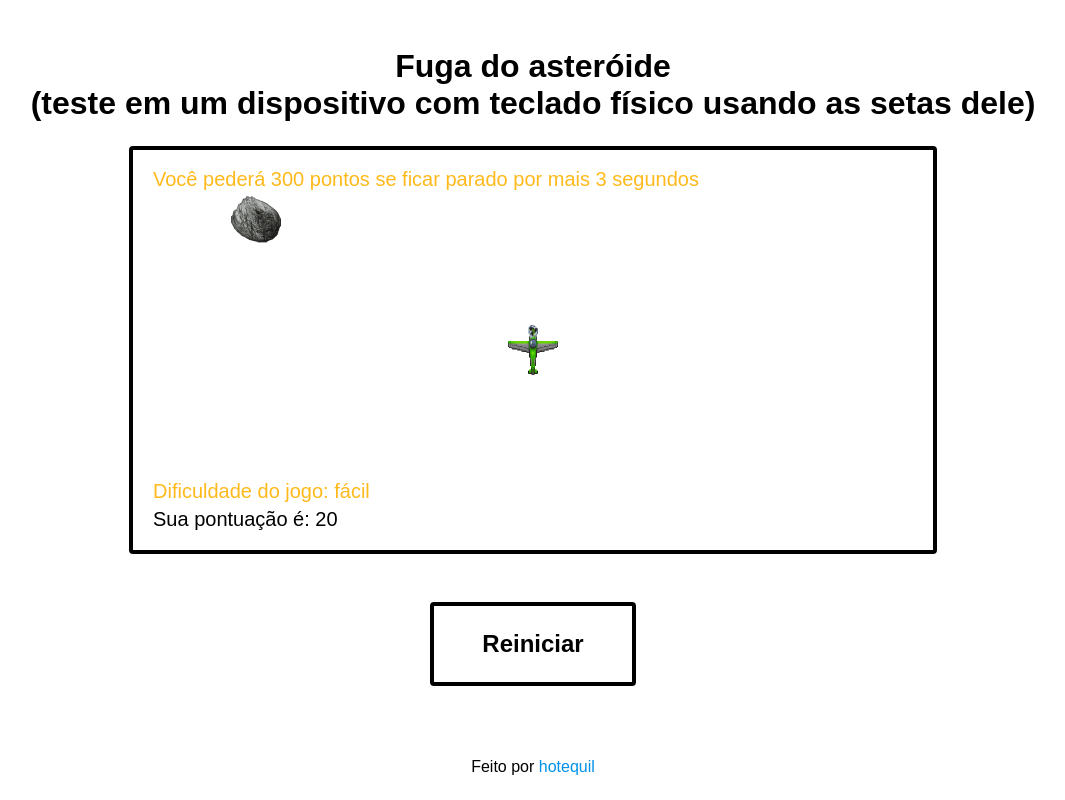
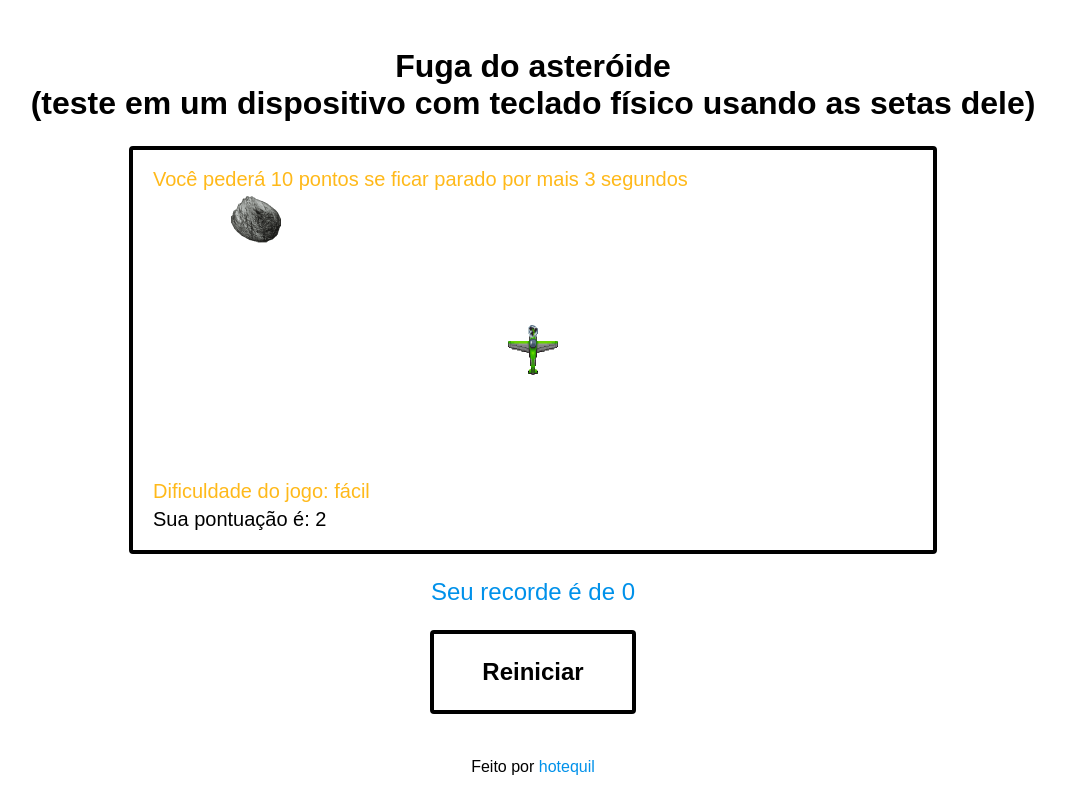
Before and after one commit to hotequil/fiap-asteroid-game, a plain HTML site: page game.html in a window 1280 px wide. Shown: the whole page, without its empty margins (107-1172 px from the left). Drawn offline with Linux system fonts and the light colour scheme.

Commit message:
feita parte de colisão

```diff
--- a/game.html
+++ b/game.html
@@ -8,6 +8,7 @@
             :root{
                 --default-space: 48px;
                 --principal-color: #000;
+                --secundary-color: #0091ea;
                 --border-size: 4px;
                 --border: var(--border-size) solid var(--principal-color);
             }
@@ -36,14 +37,14 @@
             }
 
             .canvas{
-                margin: calc(var(--default-space) / 2) auto var(--default-space) auto;
+                margin: calc(var(--default-space) / 2) auto;
                 display: block;
                 border-radius: var(--border-size);
                 border: var(--border);
             }
 
             .link{
-                color: #0091ea;
+                color: var(--secundary-color);
             }
 
             .btn{
@@ -77,11 +78,24 @@
                 box-sizing: border-box;
                 padding: calc(var(--default-space) / 2);
             }
+
+            .best-points{
+                margin: 0 auto calc(var(--default-space) / 2) auto;
+                display: block;
+                text-align: center;
+                font-size: calc(var(--default-space) / 2);
+                color: var(--secundary-color);
+            }
+
+            .best-points--hide{
+                display: none;
+            }
         </style>
     </head>
     <body class="body">
         <h1 class="title">Fuga do asteróide <br>(teste em um dispositivo com teclado físico usando as setas dele)</h1>
         <canvas class="canvas" data-canvas width="800" height="400"></canvas>
+        <p data-best-points class="best-points best-points--hide"></p>
         <button data-btn class="btn" type="button">Reiniciar</button>
         <footer class="footer"><span>Feito por <a class="link" rel="noopener noreferrer" href="https://github.com/hotequil" target="_blank">hotequil</a></span></footer>
         <script src="./script.js"></script>
--- a/script.js
+++ b/script.js
@@ -42,17 +42,19 @@ const orange = '#ff841a';
 const warningColors = [yellow, orange, red];
 const startColors = ['#1bf931', yellow, red];
 const ctx = canvas.getContext('2d');
-const defaultPoint = 10;
+const defaultPoint = 1;
 const upKeyCode = 38;
 const oneSecond = 1000;
 const oneHundredMs = 100;
-const ftSzPoints = 20;
-const damagePoints = defaultPoint * 30;
+const ftSzDft = 20;
+const damagePoints = 10;
 const validKeyCodes = [upKeyCode, 40, 39, 37];
 const asteroidsImgs = [asteroidUp, asteroidLeft, asteroidRight, asteroidDown];
-const topTxtHeight = canvasHeight - ftSzPoints;
+const topTxtHeight = canvasHeight - ftSzDft;
 const lvls = ['fácil', 'médio', 'difícil'];
-const setLvl = lvlIdx => ({ txt: lvls[lvlIdx], color: warningColors[lvlIdx] })
+const setLvl = lvlIdx => ({ txt: lvls[lvlIdx], color: warningColors[lvlIdx] });
+const bestPointsEl = document.querySelector('[data-best-points]');
+let curPoints = Number(localStorage.getItem('curPoints'))
 let planeObj = initObj(true);
 let asteroidObj = initObj();
 let intervalStart = null;
@@ -74,19 +76,36 @@ const clear = () => ctx.clearRect(0, 0, canvasWidth, canvasHeight);
 const resetRemainingSeconds = () => remainingSeconds = 5;
 const canChangeAsteroidPos = (time, rest, idxLvl) => timesWithinAsteroidTimeout >= time && timesWithinAsteroidTimeout % rest === 0 && lvls.indexOf(lvl.txt) <= idxLvl;
 
+const setPointsOnTemplate = points => {
+    bestPointsEl.textContent = `Seu recorde é de ${points || 0}`;
+    bestPointsEl.classList.remove('best-points--hide');
+
+}
+
+const savePoints = () => {
+    if(isNaN(curPoints) || curPoints < points || !localStorage.key('curPoints')){
+        curPoints = points;
+        localStorage.setItem('curPoints', curPoints);
+        setPointsOnTemplate(points);
+    }
+}
+
 const watchKeyDown = () => window.onkeydown = evt => {
+    if(!gameOver){
         const { keyCode } = evt;
 
         validKeyCodes.includes(keyCode) ? paint(evt.keyCode) : null;
+    }
 };
 
 const watchAsteroidShow = () => {
     asteroidTimeout = setInterval(() => {
+        if(!gameOver){
             if(timesWithinAsteroidTimeout !== 0){
-            if(canChangeAsteroidPos(100, 2, 2)){
+                if(canChangeAsteroidPos(200, 2, 2)){
                     lvl = setLvl(2);
                     changeAsteroidPos = true;
-            } else if(canChangeAsteroidPos(50, 5, 1)){
+                } else if(canChangeAsteroidPos(100, 5, 1)){
                     lvl = setLvl(1);
                     changeAsteroidPos = true;
                 } else if(canChangeAsteroidPos(0, 10, 0)) {
@@ -96,11 +115,12 @@ const watchAsteroidShow = () => {
             }
 
             ++timesWithinAsteroidTimeout;
+        }
     }, oneHundredMs);
 }
 
 const selectAsteroid = () => {
-    if(changeAsteroidPos){
+    if(changeAsteroidPos && !gameOver){
         changeAsteroidPos = false;
 
         const imgCurIdx = asteroidsImgs.indexOf(asteroid);
@@ -112,11 +132,51 @@ const selectAsteroid = () => {
 }
 
 const draw = imgPlane => {
+    const planeSpace = {
+        startX: planeObj.x,
+        endX: planeObj.x + sizeObj,
+        startY: planeObj.y,
+        endY: planeObj.y + sizeObj
+    };
+
+    const asteroidSpace = {
+        startX: asteroidObj.x,
+        endX: asteroidObj.x + sizeObj,
+        startY: asteroidObj.y,
+        endY: asteroidObj.y + sizeObj
+    };
+
     ctx.drawImage(imgPlane, planeObj.x, planeObj.y, sizeObj, sizeObj);
     ctx.drawImage(asteroid, asteroidObj.x, asteroidObj.y, sizeObj, sizeObj);
+
+    if(
+        planeSpace.startX < asteroidSpace.endX &&
+        planeSpace.endX > asteroidSpace.startX &&
+        planeSpace.startY < asteroidSpace.endY &&
+        planeSpace.endY > asteroidSpace.startY
+    ){
+        savePoints();
+
+        gameOver = true;
+
+        const titleFtSz = 96;
+        const height = canvasHeight / 2;
+        const width = canvasWidth / 2;
+        const titleDifference = (titleFtSz / 4);
+
+        ctx.font = `${titleFtSz}px ${fontFam}`;
+        ctx.fillStyle = red;
+        ctx.textBaseline = 'middle';
+        ctx.textAlign = 'center';
+        ctx.fillText(`Game over!`, width, height - titleDifference);
+        ctx.fillStyle = principalColor;
+        ctx.font = `${ftSzDft}px ${fontFam}`;
+        ctx.fillText(`Você foi acertado. Sua pontuação foi de ${points}. Reinicie e tente novamente`, width, height + titleDifference);
+    }
 };
 
 const endGame = () => {
+    savePoints();
     gameOver = true;
     planeObj = initObj(true);
     asteroidObj = initObj();
@@ -131,6 +191,7 @@ const endGame = () => {
 
 const checkSecondsEvts = () => {
     intervalSec = setInterval(() => {
+        if(!gameOver){
             points += defaultPoint;
 
             if(remainingSeconds === 1){
@@ -142,41 +203,45 @@ const checkSecondsEvts = () => {
                 --remainingSeconds;
                 isDamaged = false;
             }
+        }
     }, oneSecond);
 };
 
 const showTimeStart = () => {
+    if(!gameOver){
         ctx.fillStyle = startColors[timeToStart - 1];
         ctx.fillText(`${timeToStart--}`, canvasWidth / 2, canvasHeight / 2);
+    }
 };
 
 const paint = (keyCode, speed = 25) => {
+    if(!gameOver){
         clear();
 
-    switch(keyCode){
+        switch (keyCode) {
             case upKeyCode:
-            if(speed && planeObj.y > 0) planeObj.y -= speed;
+                if (speed && planeObj.y > 0) planeObj.y -= speed;
 
                 resetRemainingSeconds();
 
                 plane = planeUp;
                 break;
             case 40:
-            if(speed && planeObj.y < (canvasHeight - sizeObj)) planeObj.y += speed;
+                if (speed && planeObj.y < (canvasHeight - sizeObj)) planeObj.y += speed;
 
                 resetRemainingSeconds();
 
                 plane = planeDown;
                 break;
             case 39:
-            if(speed && planeObj.x < (canvasWidth - sizeObj)) planeObj.x += speed;
+                if (speed && planeObj.x < (canvasWidth - sizeObj)) planeObj.x += speed;
 
                 resetRemainingSeconds();
 
                 plane = planeRight;
                 break;
             case 37:
-            if(speed && planeObj.x > 0) planeObj.x -= speed;
+                if (speed && planeObj.x > 0) planeObj.x -= speed;
 
                 resetRemainingSeconds();
 
@@ -184,22 +249,23 @@ const paint = (keyCode, speed = 25) => {
                 break;
         }
 
-    ctx.font = `${ftSzPoints}px ${fontFam}`;
+        ctx.font = `${ftSzDft}px ${fontFam}`;
         ctx.fillStyle = isDamaged ? red : principalColor;
         ctx.textBaseline = 'bottom';
         ctx.textAlign = 'left';
-    ctx.fillText(`Sua pontuação é: ${points}`, ftSzPoints, topTxtHeight);
+        ctx.fillText(`Sua pontuação é: ${points}`, ftSzDft, topTxtHeight);
         ctx.fillStyle = lvl.color;
-    ctx.fillText(`Dificuldade do jogo: ${lvl.txt}`, ftSzPoints, topTxtHeight - ftSzPoints - 8);
+        ctx.fillText(`Dificuldade do jogo: ${lvl.txt}`, ftSzDft, topTxtHeight - ftSzDft - 8);
 
         ctx.textBaseline = 'top';
         ctx.fillStyle = remainingSeconds >= 4 ? principalColor : [...warningColors].reverse()[remainingSeconds - 1];
-    ctx.fillText(`Você pederá ${damagePoints} pontos se ficar parado por mais ${remainingSeconds} ${remainingSeconds > 1 ? 'segundos' : 'segundo'}`, ftSzPoints, ftSzPoints);
+        ctx.fillText(`Você pederá ${damagePoints} pontos se ficar parado por mais ${remainingSeconds} ${remainingSeconds > 1 ? 'segundos' : 'segundo'}`, ftSzDft, ftSzDft);
 
         selectAsteroid();
         draw(plane);
 
-    if(!gameOver) animationFrameIds.push(requestAnimationFrame(paint.bind(this, 0)));
+        animationFrameIds.push(requestAnimationFrame(paint.bind(this, 0)));
+    }
 }
 
 const start = () => {
@@ -209,6 +275,7 @@ const start = () => {
     gameOver = false;
     isDamaged = null;
     resetRemainingSeconds();
+    setPointsOnTemplate(curPoints);
 
     ctx.font = `124px ${fontFam}`;
     ctx.textBaseline = 'middle';
```
Lines whose indentation alone changed are shown as unchanged.
